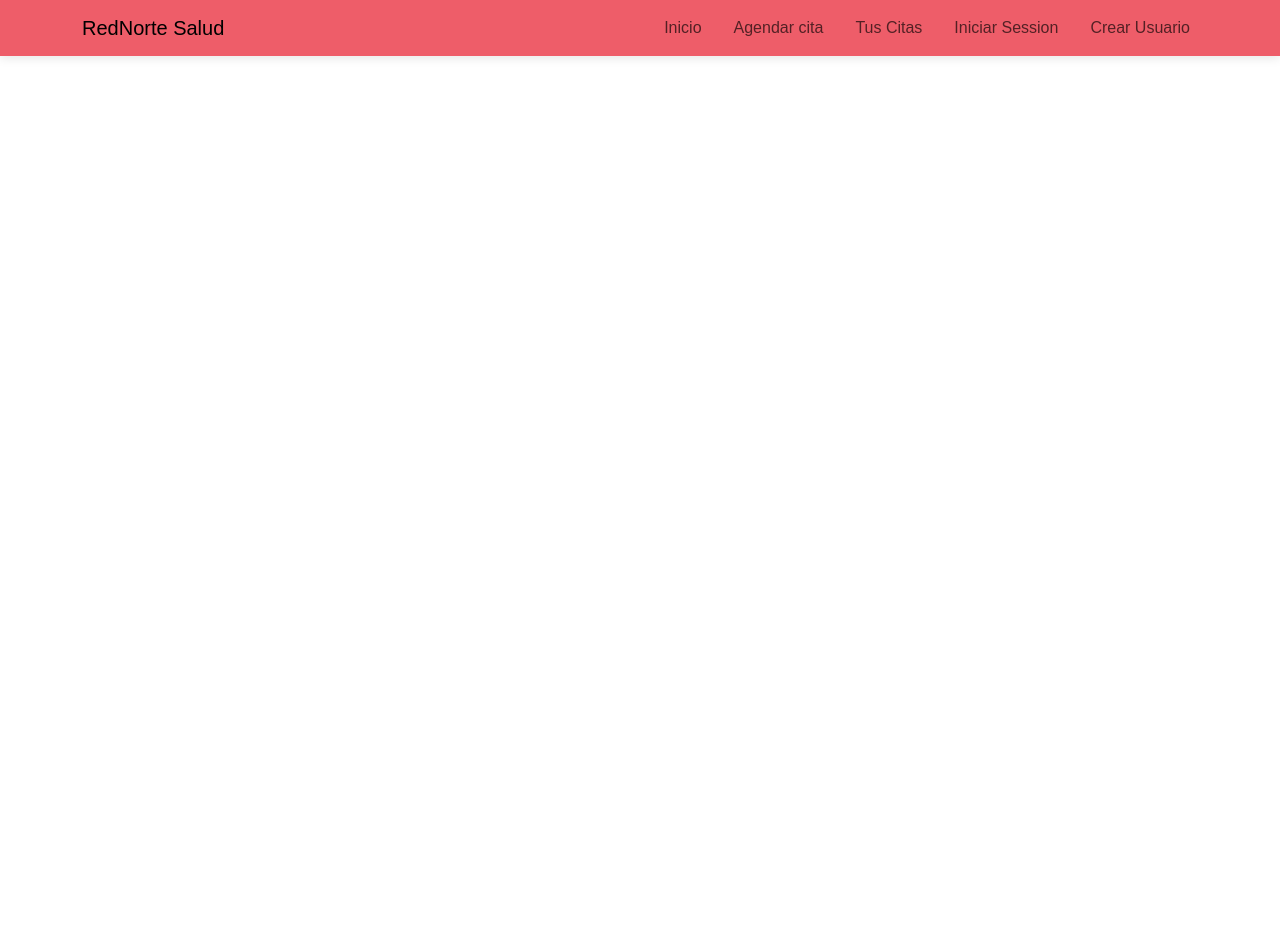
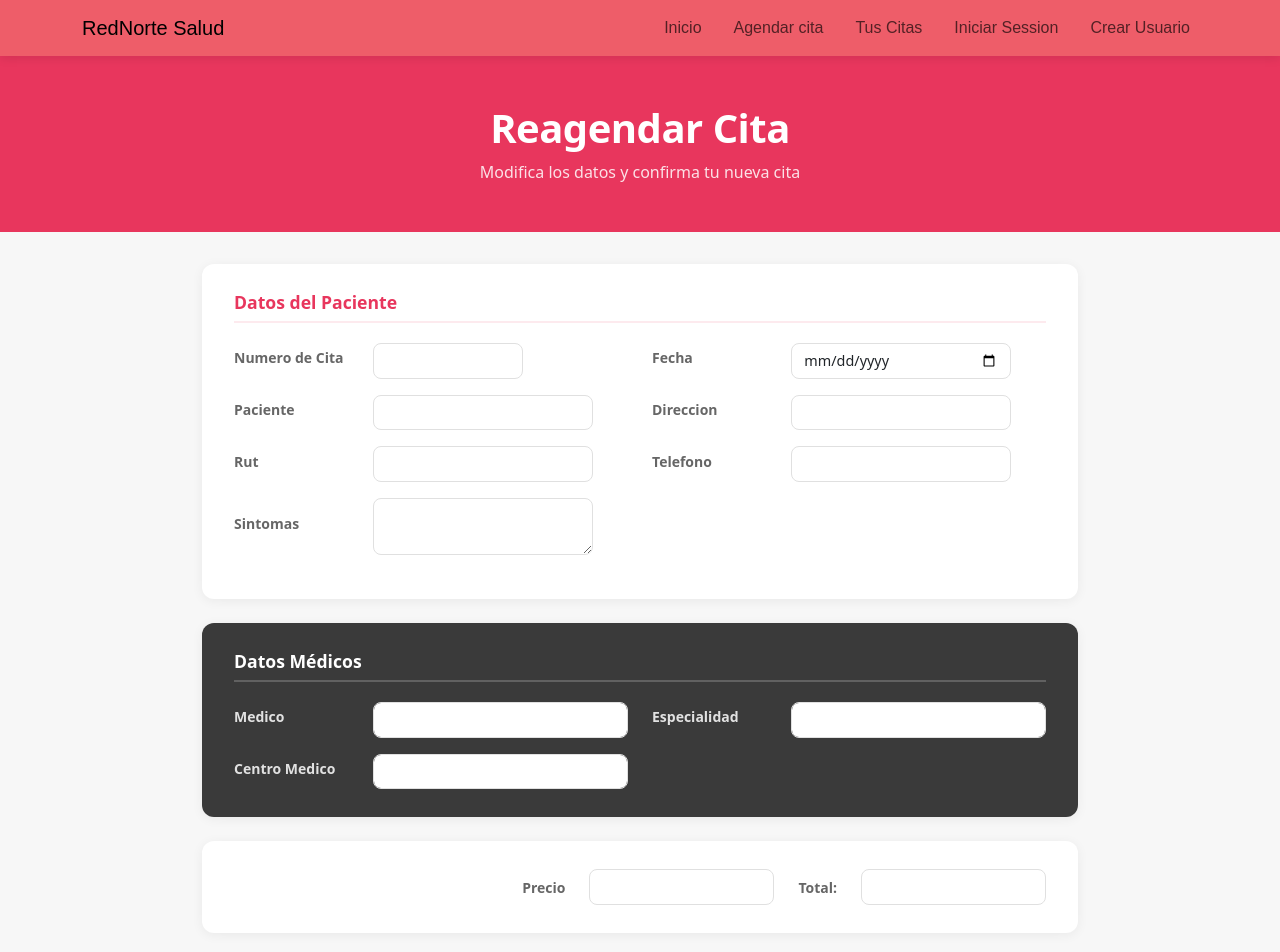
Before and after one commit to Marc0-Leal/RedNorte-Front, a React (Vite) app: page /reagendar/1 in a window 1280 px wide. Shown: the top 952 px of the page. Before the commit the page ends 800 px from the top, so only its background shows below. Built offline with nearby package versions, Linux system fonts and the light colour scheme; no server answers.

Commit message:
Pagina Reagendar

```diff
--- a/src/App.jsx
+++ b/src/App.jsx
@@ -5,9 +5,8 @@ import CreateUser from './pages/CreateUser'
 import LogIn from './pages/LogIn'
 import AgendarCita from './pages/Agendar-Cita'
 import Admin from "./pages/Admin";
-
 import TusCitas from './pages/Citas'
-
+import Reagendar from './pages/Reagendar'
 function App() {
  return (
    <>
@@ -20,6 +19,7 @@ function App() {
        <Route path="/agendar-cita" element={<AgendarCita />} />
        <Route path="/tus-citas" element={<TusCitas />} />
        <Route path="/admin" element={<Admin />} />
+       <Route path="/reagendar/:id" element={<Reagendar />} />
      </Routes>
    </>
  );
--- a/src/pages/Citas.jsx
+++ b/src/pages/Citas.jsx
@@ -1,4 +1,5 @@
 import { useEffect, useState } from 'react';
+import { useNavigate } from 'react-router-dom';
 import '../styles/pages/Citas.css';
 
 function fmtFecha(f) {
@@ -11,9 +12,10 @@ function fmtFecha(f) {
 export default function TusCitas() {
   const [citas, setCitas] = useState([]);
   const [openId, setOpenId] = useState(null);
+  const navigate = useNavigate();
 
   useEffect(() => {
-    fetch("https://rednorte-api-gateway-k27o.onrender.com/api/clinica/citaMedica")
+    fetch("https://rednorte-api-gateway-k27o.onrender.com/api/citaMedica")
       .then(res => res.json())
       .then(data => setCitas(data))
       .catch(() => setCitas([]));
@@ -59,7 +61,7 @@ export default function TusCitas() {
                   </div>
 
                   <div className="col acciones" onClick={(e) => e.stopPropagation()}>
-                    <button className={`btn ${activa ? 'btn-verde' : 'btn-deshabilitado'}`} disabled={!activa}>Reagendar</button>
+                    <button className={`btn ${activa ? 'btn-verde' : 'btn-deshabilitado'}`} disabled={!activa} onClick={() =>navigate(`/reagendar/${cita.id}`)}>Reagendar</button>
                     <button className={`btn ${activa ? 'btn-rojo' : 'btn-deshabilitado'}`} disabled={!activa} onClick={() => cancelarCita(cita.id)}>Cancelar</button>
                   </div>
 
--- /dev/null
+++ b/src/pages/Reagendar.jsx
@@ -0,0 +1,199 @@
+import { useEffect, useState } from 'react';
+import { useForm } from 'react-hook-form';
+import { Container, Row, Col, Form, Button, Alert } from 'react-bootstrap';
+import { useNavigate, useParams } from 'react-router-dom';
+import '../../src/styles/pages/Agendar-Cita.css';
+
+const API = "https://rednorte-api-gateway-k27o.onrender.com/api/clinica/citaMedica";
+
+function Reagendar() {
+  const { id } = useParams();
+  const navigate = useNavigate();
+  const { register, handleSubmit, reset, formState: { errors } } = useForm();
+  const [reagendada, setReagendada] = useState(false);
+  const [cargando, setCargando] = useState(true);
+
+  // Precargar datos de la cita
+  useEffect(() => {
+    fetch(`${API}/${id}`)
+      .then(res => res.json())
+      .then(cita => {
+        reset({
+          numeroCita:   cita.numeroCita ?? 0,
+          paciente:     cita.cliente ? `${cita.cliente.nombre} ${cita.cliente.apellido}` : '',
+          rut:          cita.cliente?.rut ?? '',
+          sintomas:     cita.sintomas ?? '',
+          fecha:        cita.fecha?.slice(0, 10) ?? '',
+          direccion:    cita.cliente?.direccion ?? '',
+          telefono:     cita.cliente?.telefono ?? '',
+          medico:       cita.medico ? `${cita.medico.nombre} ${cita.medico.apellido}` : '',
+          especialidad: cita.medico?.especialidad ?? '',
+          centroMedico: cita.centroMedico ?? '',
+          precio:       cita.precio ?? 0,
+          total:        cita.total ?? 0,
+        });
+      })
+      .catch(() => alert('No se pudo cargar la cita.'))
+      .finally(() => setCargando(false));
+  }, [id, reset]);
+
+  const onSubmit = async (data) => {
+    try {
+      const res = await fetch(`${API}/${id}`, {
+        method: 'PATCH',
+        headers: { 'Content-Type': 'application/json' },
+        body: JSON.stringify(data),
+      });
+      if (!res.ok) throw new Error();
+      setReagendada(true);
+      window.scrollTo({ top: 0, behavior: 'smooth' });
+      setTimeout(() => navigate('/tus-citas'), 2000);
+    } catch {
+      alert('No se pudo reagendar. Intenta nuevamente.');
+    }
+  };
+
+  if (cargando) return <p style={{ padding: '2rem' }}>Cargando datos de la cita...</p>;
+
+  return (
+    <div className="schedules-page">
+
+      {reagendada && (
+        <div className="schedules-alert-wrapper">
+          <Alert className="schedules-alert" onClose={() => setReagendada(false)} dismissible>
+            ¡Cita reagendada exitosamente!
+          </Alert>
+        </div>
+      )}
+
+      <div className="schedules-hero">
+        <h1 className="schedules-hero-title">Reagendar Cita</h1>
+        <p className="schedules-hero-sub">Modifica los datos y confirma tu nueva cita</p>
+      </div>
+
+      <Container className="schedules-container">
+        <Form noValidate onSubmit={handleSubmit(onSubmit)}>
+
+          <div className="schedules-card">
+            <h2 className="schedules-section-title">Datos del Paciente</h2>
+            <Row>
+              <Col md={6}>
+                <Row className="mb-3 align-items-center">
+                  <Col xs={4}><Form.Label className="schedules-label">Numero de Cita</Form.Label></Col>
+                  <Col xs={5}>
+                    <Form.Control className="schedules-input" type="number" {...register('numeroCita')} />
+                  </Col>
+                </Row>
+
+                <Row className="mb-3 align-items-center">
+                  <Col xs={4}><Form.Label className="schedules-label">Paciente</Form.Label></Col>
+                  <Col xs={7}>
+                    <Form.Control className="schedules-input" type="text" isInvalid={!!errors.paciente}
+                      {...register('paciente', { required: 'Campo requerido' })} />
+                    <Form.Control.Feedback type="invalid">{errors.paciente?.message}</Form.Control.Feedback>
+                  </Col>
+                </Row>
+
+                <Row className="mb-3 align-items-center">
+                  <Col xs={4}><Form.Label className="schedules-label">Rut</Form.Label></Col>
+                  <Col xs={7}>
+                    <Form.Control className="schedules-input" type="text" isInvalid={!!errors.rut}
+                      {...register('rut', { required: 'Campo requerido' })} />
+                    <Form.Control.Feedback type="invalid">{errors.rut?.message}</Form.Control.Feedback>
+                  </Col>
+                </Row>
+
+                <Row className="mb-3 align-items-center">
+                  <Col xs={4}><Form.Label className="schedules-label">Sintomas</Form.Label></Col>
+                  <Col xs={7}>
+                    <Form.Control className="schedules-input" as="textarea" rows={2} {...register('sintomas')} />
+                  </Col>
+                </Row>
+              </Col>
+
+              <Col md={6}>
+                <Row className="mb-3 align-items-center">
+                  <Col xs={4}><Form.Label className="schedules-label">Fecha</Form.Label></Col>
+                  <Col xs={7}>
+                    <Form.Control className="schedules-input" type="date" isInvalid={!!errors.fecha}
+                      {...register('fecha', { required: 'Campo requerido' })} />
+                    <Form.Control.Feedback type="invalid">{errors.fecha?.message}</Form.Control.Feedback>
+                  </Col>
+                </Row>
+
+                <Row className="mb-3 align-items-center">
+                  <Col xs={4}><Form.Label className="schedules-label">Direccion</Form.Label></Col>
+                  <Col xs={7}>
+                    <Form.Control className="schedules-input" type="text" isInvalid={!!errors.direccion}
+                      {...register('direccion', { required: 'Campo requerido' })} />
+                    <Form.Control.Feedback type="invalid">{errors.direccion?.message}</Form.Control.Feedback>
+                  </Col>
+                </Row>
+
+                <Row className="mb-3 align-items-center">
+                  <Col xs={4}><Form.Label className="schedules-label">Telefono</Form.Label></Col>
+                  <Col xs={7}>
+                    <Form.Control className="schedules-input" type="tel" isInvalid={!!errors.telefono}
+                      {...register('telefono', { required: 'Campo requerido' })} />
+                    <Form.Control.Feedback type="invalid">{errors.telefono?.message}</Form.Control.Feedback>
+                  </Col>
+                </Row>
+              </Col>
+            </Row>
+          </div>
+
+          <div className="schedules-card schedules-card-dark">
+            <h2 className="schedules-section-title schedules-section-title-light">Datos Médicos</h2>
+            <Row className="mb-3 align-items-center">
+              <Col xs={2}><Form.Label className="schedules-label schedules-label-light">Medico</Form.Label></Col>
+              <Col xs={4}>
+                <Form.Control className="schedules-input" type="text" isInvalid={!!errors.medico}
+                  {...register('medico', { required: 'Campo requerido' })} />
+                <Form.Control.Feedback type="invalid">{errors.medico?.message}</Form.Control.Feedback>
+              </Col>
+              <Col xs={2}><Form.Label className="schedules-label schedules-label-light">Especialidad</Form.Label></Col>
+              <Col xs={4}>
+                <Form.Control className="schedules-input" type="text" isInvalid={!!errors.especialidad}
+                  {...register('especialidad', { required: 'Campo requerido' })} />
+                <Form.Control.Feedback type="invalid">{errors.especialidad?.message}</Form.Control.Feedback>
+              </Col>
+            </Row>
+
+            <Row className="align-items-center">
+              <Col xs={2}><Form.Label className="schedules-label schedules-label-light">Centro Medico</Form.Label></Col>
+              <Col xs={4}>
+                <Form.Control className="schedules-input" type="text" isInvalid={!!errors.centroMedico}
+                  {...register('centroMedico', { required: 'Campo requerido' })} />
+                <Form.Control.Feedback type="invalid">{errors.centroMedico?.message}</Form.Control.Feedback>
+              </Col>
+            </Row>
+          </div>
+
+          <div className="schedules-card schedules-price-row">
+            <Row className="justify-content-end align-items-center">
+              <Col xs="auto"><Form.Label className="schedules-label mb-0">Precio</Form.Label></Col>
+              <Col xs={3}>
+                <Form.Control className="schedules-input" type="number" min={0}
+                  isInvalid={!!errors.precio}
+                  {...register('precio', { min: { value: 0, message: 'El precio no puede ser negativo' } })} />
+                <Form.Control.Feedback type="invalid">{errors.precio?.message}</Form.Control.Feedback>
+              </Col>
+              <Col xs="auto"><Form.Label className="schedules-label mb-0">Total:</Form.Label></Col>
+              <Col xs={3}>
+                <Form.Control className="schedules-input" type="number" min={0} readOnly {...register('total')} />
+              </Col>
+            </Row>
+          </div>
+
+          <div className="schedules-btn-wrapper">
+            <Button className="schedules-btn-outline" onClick={() => navigate('/tus-citas')}>Cancelar</Button>
+            <Button className="schedules-btn-primary" type="submit">Confirmar Reagendado</Button>
+          </div>
+
+        </Form>
+      </Container>
+    </div>
+  );
+}
+
+export default Reagendar;
```
